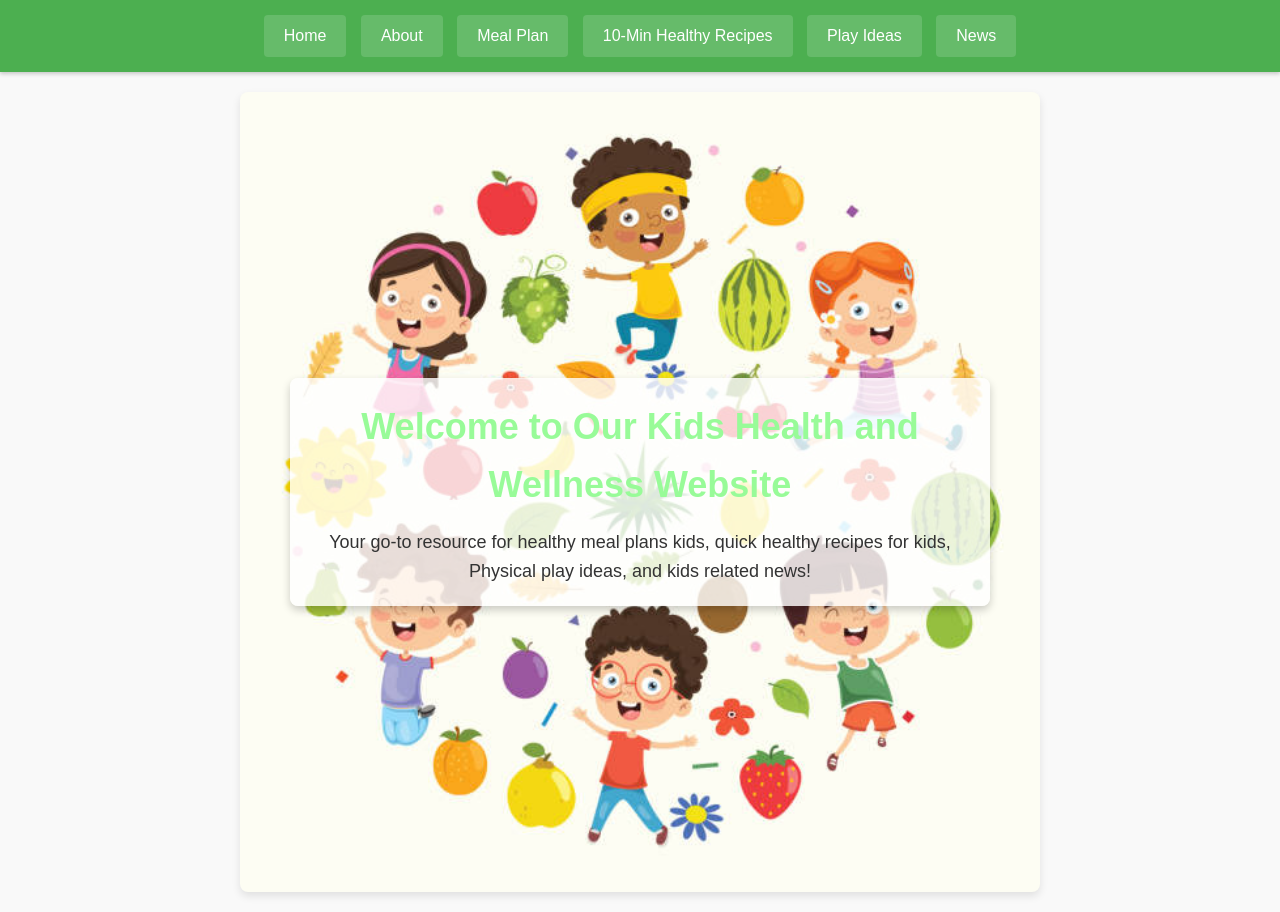
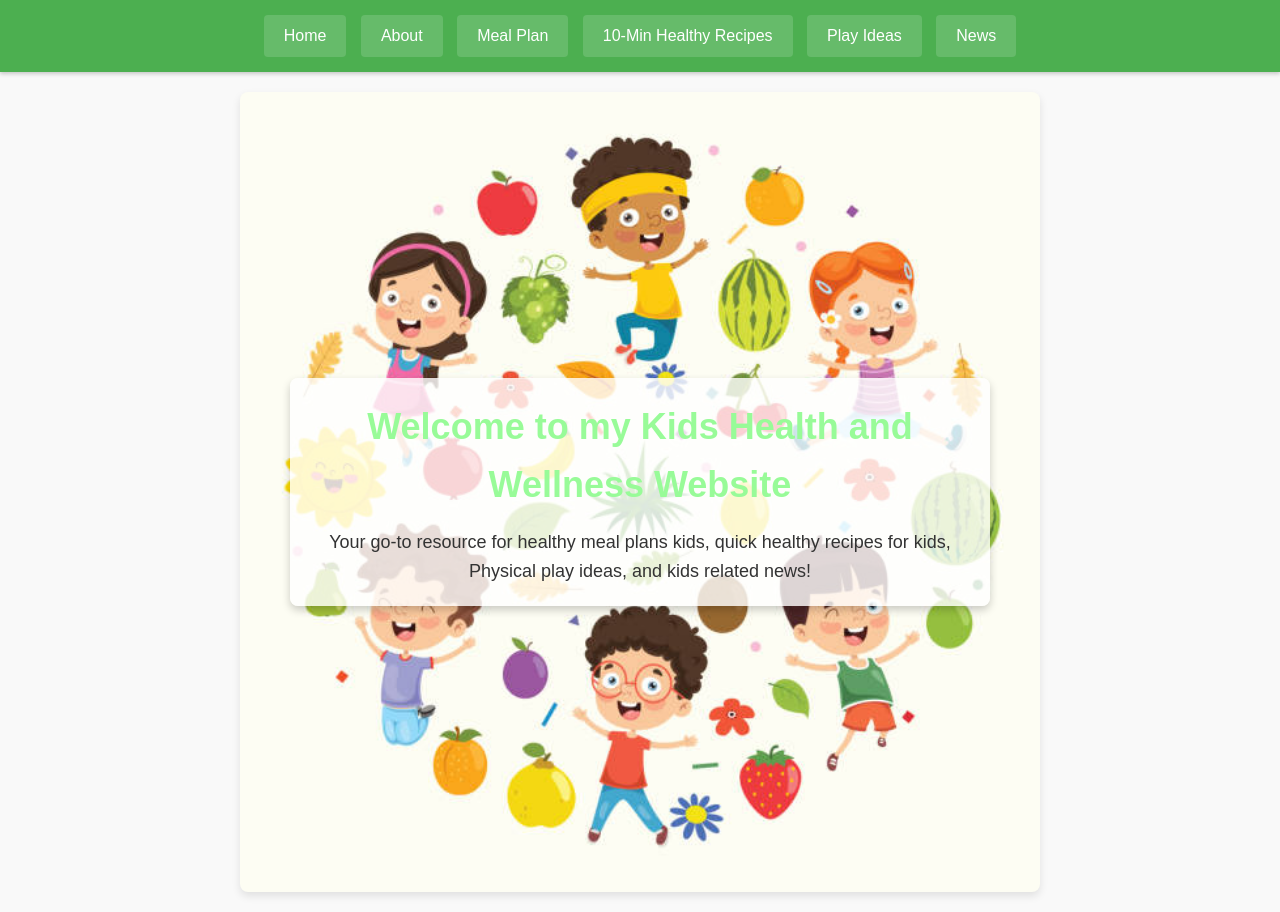
Before and after one commit to Sltminu/final_project, a plain HTML site: page index.html in a window 1280 px wide. Drawn offline with Linux system fonts and the light colour scheme.

Commit message:
change the wordings

```diff
--- a/index.html
+++ b/index.html
@@ -21,7 +21,7 @@
     <!-- Home Section -->
     <div id="home" class="section">
         <div id="home-content">
-            <h2>Welcome to Our Kids Health and Wellness Website</h2>
+            <h2>Welcome to my Kids Health and Wellness Website</h2>
             <p>Your go-to resource for healthy meal plans kids, quick healthy recipes for kids, Physical play ideas, and kids related news!</p>
         </div>
     </div>
```
